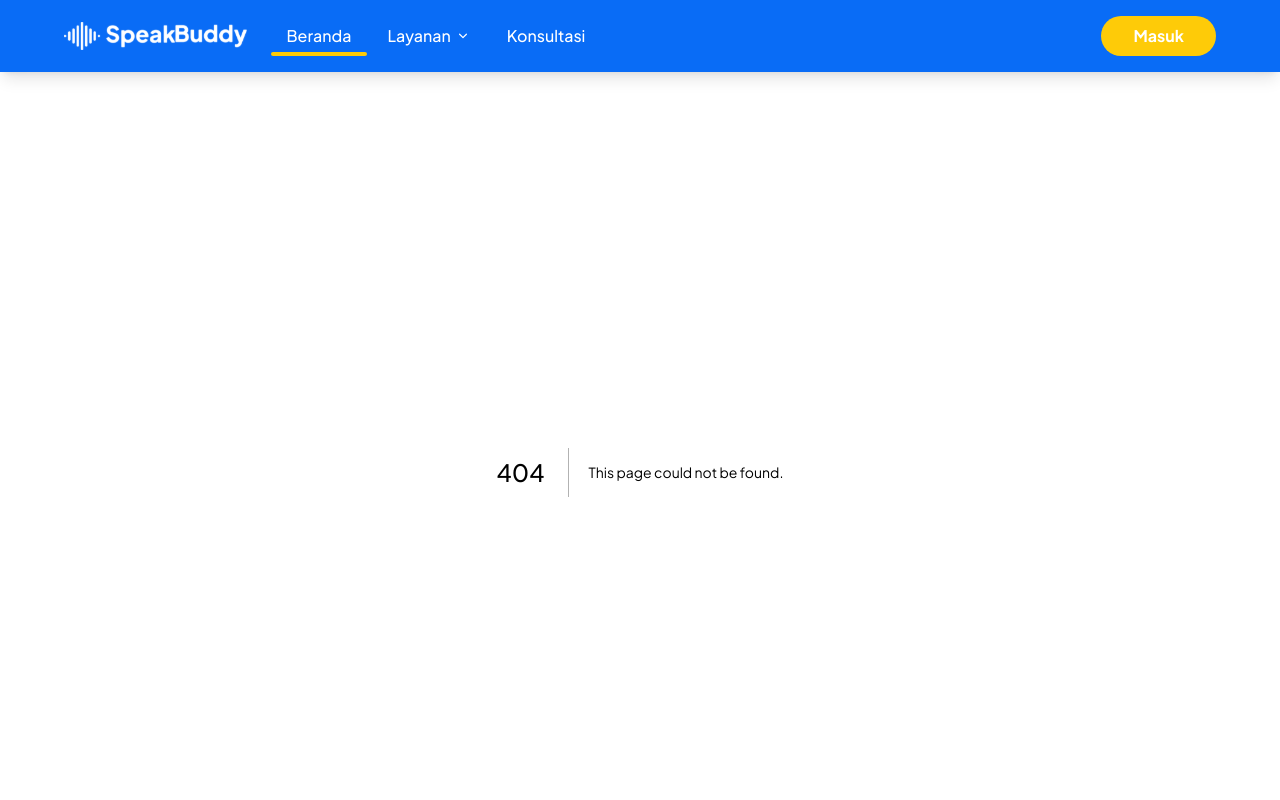
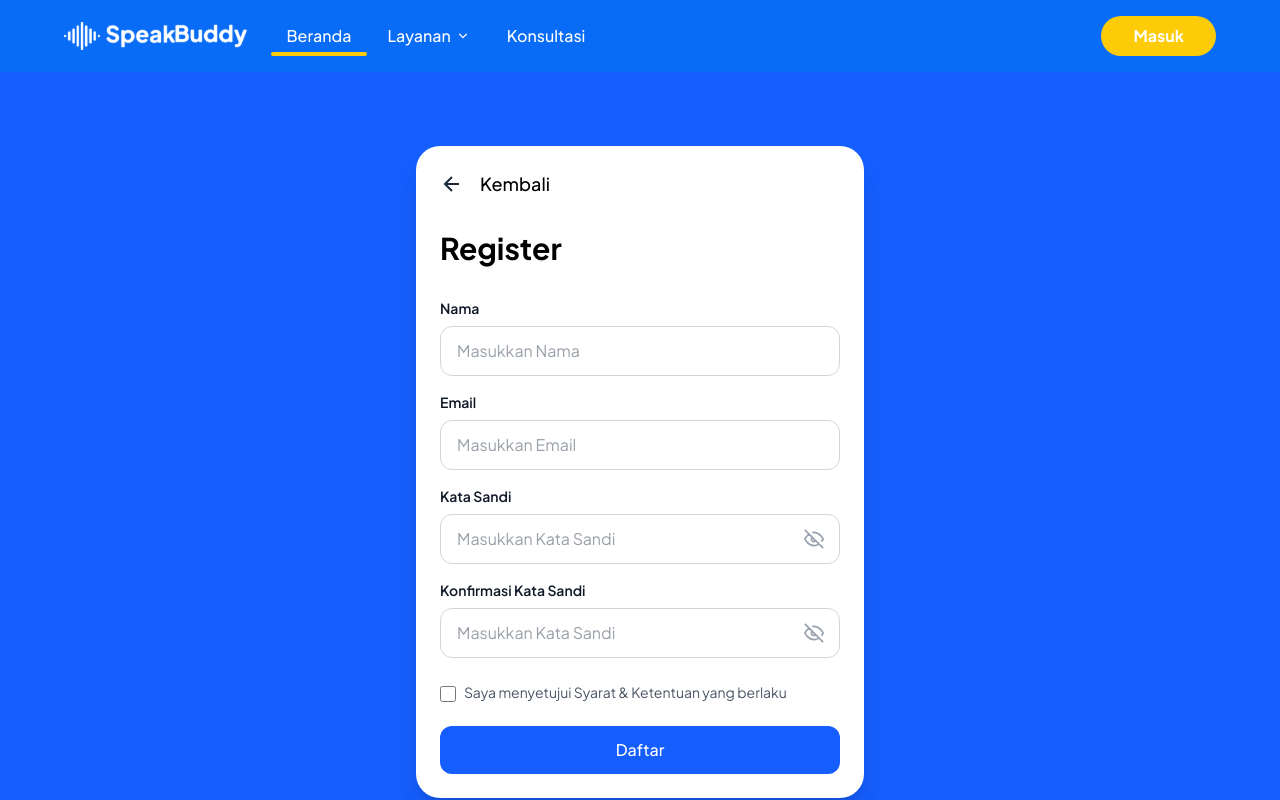
Before and after one commit to SpeakBuddy-Sevent/SpeakBuddy-FE, a Next.js app: page /auth/register in a window 1280 px wide. Before the commit this address had no page. Shown: the top 800 px of the page. Built offline with nearby package versions, Linux system fonts and the light colour scheme.

Commit message:
feat(navigation): added navigation for auth and changed the naming of kelas module to latihan-bicara

```diff
--- /dev/null
+++ b/src/app/[auth]/login/page.tsx
@@ -0,0 +1,9 @@
+"use client"
+
+import Login from "@/app/components/Login";
+
+export default function LoginPage() {
+    return (
+        <Login/>
+    );
+}
--- /dev/null
+++ b/src/app/[auth]/register/page.tsx
@@ -0,0 +1,11 @@
+"use client"
+
+import Register from "@/app/components/Register";
+
+export default function RegisterPage() {
+  return (
+    <div>
+      <Register/>
+    </div>
+  );
+}
--- a/src/app/components/Navbar.jsx
+++ b/src/app/components/Navbar.jsx
@@ -48,7 +48,7 @@ export default function Navbar() {
                 </button>
                 <div className="absolute left-0 mt-2 w-48 rounded-lg shadow-xl bg-white opacity-0 invisible group-hover:opacity-100 group-hover:visible transition-all duration-200 z-50">
                   <div className="py-2">
-                    <a href="#" onClick={() => setActiveMenu("layanan")} className="block px-4 py-2 text-sm text-black font-bold hover:bg-blue-50 hover:text-blue-600 transition-colors">
+                    <a href="/latihan-bicara" onClick={() => setActiveMenu("layanan")} className="block px-4 py-2 text-sm text-black font-bold hover:bg-blue-50 hover:text-blue-600 transition-colors">
                       Latihan Bicara
                     </a>
                     <a href="#" onClick={() => setActiveMenu("layanan")} className="block px-4 py-2 text-sm text-black font-bold hover:bg-blue-50 hover:text-blue-600 transition-colors">
@@ -75,7 +75,7 @@ export default function Navbar() {
 
           {/* Right: Login button */}
           <div className="flex items-center gap-3">
-            <Link href="/register" className="px-8 py-2 bg-[#FECB08] text-white font-bold rounded-full transition-transform transform-gpu hover:-translate-y-1 hover:shadow-lg">
+            <Link href="/auth/register" className="px-8 py-2 bg-[#FECB08] text-white font-bold rounded-full transition-transform transform-gpu hover:-translate-y-1 hover:shadow-lg">
               Masuk
             </Link>
           </div>
--- a/src/app/components/Register.jsx
+++ b/src/app/components/Register.jsx
@@ -1,6 +1,6 @@
 'use client';
 import { useState } from 'react';
-import Register from "../../components/Register";
+// import Register from "../../components/Register";
 
 export default function Register() {
   const [showPassword, setShowPassword] = useState(false);
--- a/src/app/kelas/[level]/page.tsx
+++ b/src/app/latihan-bicara/[level]/page.tsx
@@ -1,4 +1,4 @@
-import PracticeClient from "@/components/kelas/practiceClient";
+import PracticeClient from "@/components/latihan-bicara/practiceClient";
 
 export default async function Page({ params }: { params: { level: string } }) {
   const { level } = await params;
--- a/src/app/kelas/page.tsx
+++ b/src/app/latihan-bicara/page.tsx
@@ -2,7 +2,7 @@
 
 import { useState } from 'react';
 import { BookOpen, CheckCircle, Volume2, Music } from 'lucide-react';
-import DocIconSvg from '@/components/kelas/doc_icon_svg';
+import DocIconSvg from '@/components/latihan-bicara/doc_icon_svg';
 import { levelData, Level } from '@/data/data_level';
 import {useStartExercise} from '@/hooks/useStartExercise';
 
--- a/src/app/page.tsx
+++ b/src/app/page.tsx
@@ -22,7 +22,7 @@ export default function Home() {
         <HomePage/>
         <ReviewPage/>
         <FAQ/> */}
-        <Profile />
+        <HomePage/>
         {/* <ProfileEdit /> */}
         {/* <HeroKonsul />
         <HomeKonsul /> */}
--- a/src/data/data_level.ts
+++ b/src/data/data_level.ts
@@ -1,4 +1,4 @@
-import DocIconSvg from "@/components/kelas/doc_icon_svg";
+import DocIconSvg from "@/components/latihan-bicara/doc_icon_svg";
 
 export type Level = 'awal' | 'dasar' | 'menengah' | 'lanjut';
 
--- a/src/hooks/useStartExercise.ts
+++ b/src/hooks/useStartExercise.ts
@@ -40,7 +40,7 @@ export const useStartExercise = () => {
 
       const data = res.data;
 
-      router.push(`/kelas/${data.level}`);
+      router.push(`/latihan-bicara/${data.level}`);
     } catch (error: any) {
       console.error(error);
 
```
Also changed, not shown: src/components/latihan-bicara/doc_icon_svg.tsx (renamed from src/components/kelas/doc_icon_svg.tsx), src/components/latihan-bicara/practiceClient.tsx (renamed from src/components/kelas/practiceClient.tsx).
